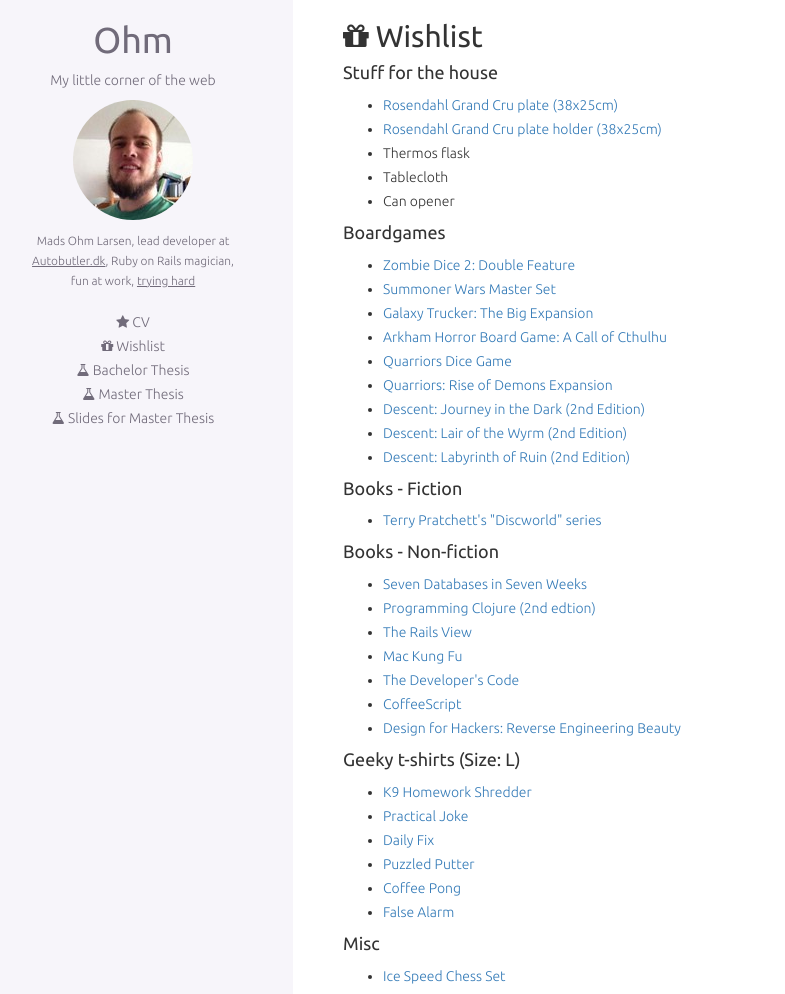
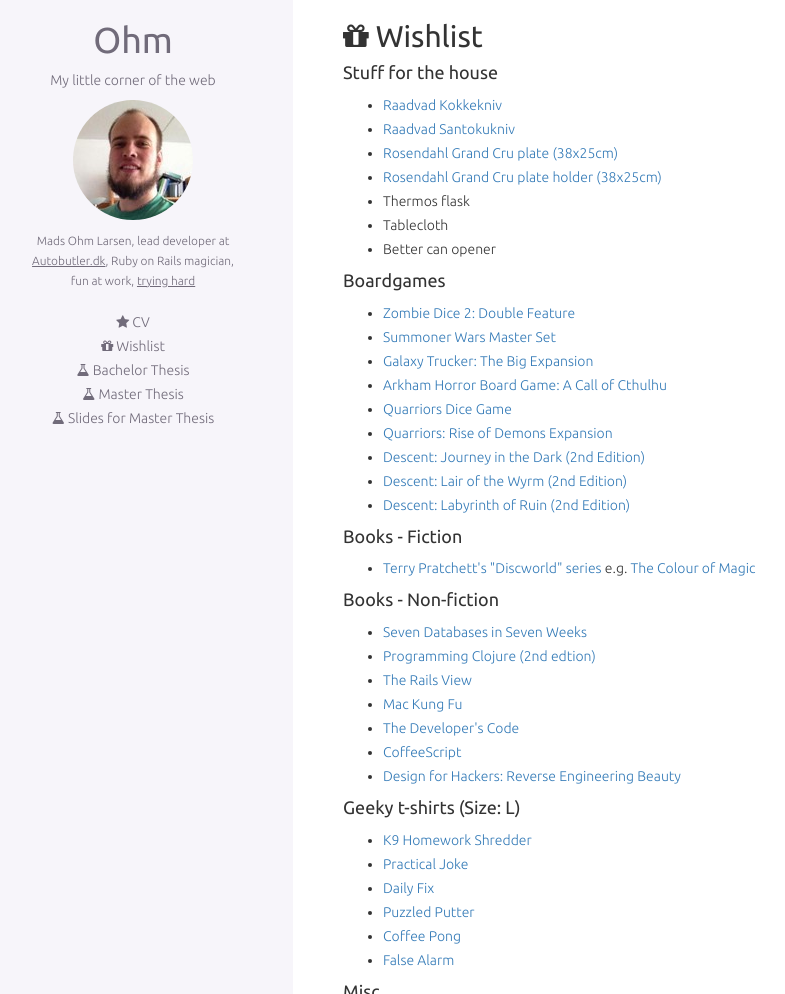
Before and after one commit to omegahm/omegahm.github.io, a Jekyll site: the page built from wishlist.html, in a window 1280 px wide and 1196 px high, cut to the strip 0-994 px from the top of the window. Shown: the whole strip, without its empty margins (27-812 px from the left). Built offline with Jekyll 4.4.1, drawn with Linux system fonts in a browser that asks for light colours; nearby versions of some CDN libraries; Markdown is read by kramdown in place of the engine named in the settings.

Commit message:
Updated wishlist

```diff
--- a/wishlist.html
+++ b/wishlist.html
@@ -10,11 +10,13 @@
 
 <h4>Stuff for the house</h4>
 <ul>
-  <li><a href="http://www.imerco.dk/rosendahl-holder-til-fad?id=100157035">Rosendahl Grand Cru plate (38x25cm)</a></li>
-  <li><a href="http://www.imerco.dk/borddaekning/skaale-og-fade/ovnfast-fad/rosendahl-alm-ovnfast-fad?id=100156725">Rosendahl Grand Cru plate holder (38x25cm)</a></li>
+  <li><a href="http://www.imerco.dk/koekkenudstyr/koekkenknive/kokkekniv/raadvad-kokkekniv?id=100064754">Raadvad Kokkekniv</a></li>
+  <li><a href="http://www.imerco.dk/raadvad-santokukniv?id=100064756">Raadvad Santokukniv</a></li>
+  <li><a href="http://www.imerco.dk/borddaekning/skaale-og-fade/ovnfast-fad/rosendahl-alm-ovnfast-fad?id=100156725">Rosendahl Grand Cru plate (38x25cm)</a></li>
+  <li><a href="http://www.imerco.dk/rosendahl-holder-til-fad?id=100157035">Rosendahl Grand Cru plate holder (38x25cm)</a></li>
   <li>Thermos flask</li>
   <li>Tablecloth</li>
-  <li>Can opener</li>
+  <li>Better can opener</li>
 </ul>
 
 <h4>Boardgames</h4>
@@ -32,7 +34,9 @@
 
 <h4>Books - Fiction</h4>
 <ul>
-  <li><a href="http://www.amazon.co.uk/s/?keywords=discworld">Terry Pratchett's "Discworld" series</a></li>
+  <li>
+    <a href="http://www.amazon.co.uk/s/?keywords=discworld">Terry Pratchett's "Discworld" series</a> e.g. <a href="http://www.amazon.co.uk/The-Colour-Of-Magic-Discworld/dp/0552166596">The Colour of Magic</a>
+  </li>
 </ul>
 
 <h4>Books - Non-fiction</h4>
@@ -43,7 +47,7 @@
   <li><a href="http://pragprog.com/book/ktmack/mac-kung-fu">Mac Kung Fu</a></li>
   <li><a href="http://pragprog.com/book/kcdc/the-developer-s-code">The Developer's Code</a></li>
   <li><a href="http://pragprog.com/book/tbcoffee/coffeescript">CoffeeScript</a></li>
-  <li><a href="http://www.amazon.com/gp/product/1119998956/?tag=referly-20">Design for Hackers: Reverse Engineering Beauty</a></li>
+  <li><a href="http://www.amazon.co.uk/Design-Hackers-Reverse-Engineering-Beauty/dp/1119998956">Design for Hackers: Reverse Engineering Beauty</a></li>
 </ul>
 
 <h4>Geeky t-shirts (Size: L)</h4>
```
